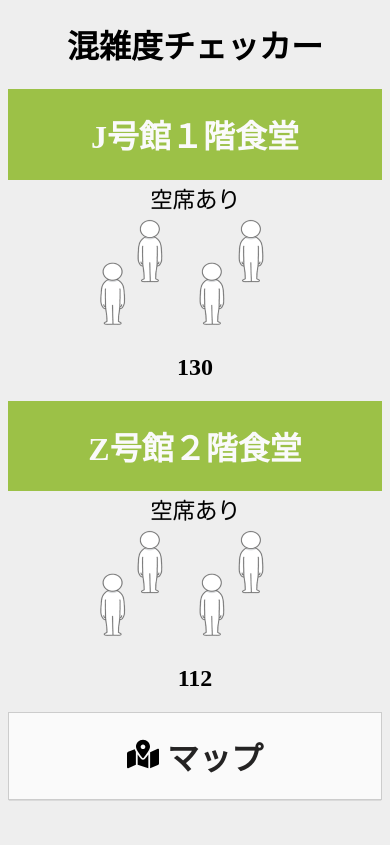
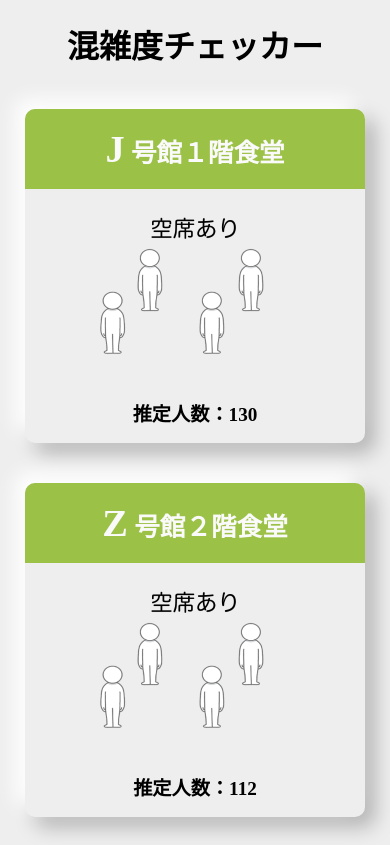
Before and after one commit to Tonoyama/cafe_page_nginx, a Flask app: page / in a window 390 px wide. Before the commit the page ends 801 px from the top, so only its background shows below. Run offline with Flask 2, Linux system fonts and the light colour scheme; some web fonts are replaced.

Commit message:
全画面表示の際、横並びになるように変更

```diff
--- a/myapp/static/css/style.css
+++ b/myapp/static/css/style.css
@@ -14,151 +14,82 @@ h1{
 
 @media screen and (min-width:769px){
   img{
+    padding: 20px;
     width: 600px;
     height: 300px;
   }
+  #j-people {
+    font-size: 120%;
   }
-
-@media screen and (max-width: 768px){
-  img{
-    width: 300px;
-    height: 150px;
+  #z-people {
+    font-size: 120%;
   }
-}
-
-
   #j-title {
     background-color: #9cc147;
     color: #fafafa;
     padding: 1px;
+    border-radius: 10px 10px 0px 0px;
   }
 
   #z-title {
     background-color: #9cc147;
     color: #fafafa;
     padding: 1px;
-}
-
-.map-icon {
-  width: 1em;
-  height: 1em;
-}
-
-details {
-  border: 1px solid #ccc;
-  box-shadow: 0px 1px 1px -1px rgba(0,0,0,0.5);
-}
-
-details[open] .details-content {
-  animation: fadeIn 0.5s ease;
-}
-
-@keyframes fadeIn {
-  0% {
-    opacity: 0;
-    transform: translateY(-10px);
-  }
-  100% {
-    opacity: 1;
-    transform: none;
+    border-radius: 10px 10px 0px 0px;
   }
 }
 
-details:not(:last-child) {
-  margin-bottom: 20px;
+@media screen and (max-width: 768px){
+  img{
+    padding: 20px;
+    width: 300px;
+    height: 150px;
+  }
+  #j-people {
+    font-size: 80%;
+  }
+  #z-people {
+    font-size: 80%;
+  }
+  #j-title {
+    background-color: #9cc147;
+    color: #fafafa;
+    font-size: 80%;
+    padding: 1px;
+    border-radius: 10px 10px 0px 0px;
   }
 
-details summary {
-  list-style: none;
-  cursor: pointer;
-  padding: 20px;
-  background: #fafafa;
-  color: #242323;
-  font-size: 2rem;
-  font-weight: bold;
+  #z-title {
+    background-color: #9cc147;
+    color: #fafafa;
+    font-size: 80%;
+    padding: 1px;
+    border-radius: 10px 10px 0px 0px;
+  }
 }
 
-details summary:hover {
-  background-color: #DCEDC8;
+.container-wrapper {
+  display: flex;
+  flex-wrap: wrap;
+  justify-content: center;
 }
 
-details summary::-webkit-details-marker {
-  display: none;
+#j-container {
+  margin: 20px;
+  border-radius: 10px;
+  box-shadow: -10px -10px 20px 0px rgba(255, 255, 255, 1), 10px 10px 20px 0px rgba(0, 0, 0, 0.25);
 }
 
-details div {
-  margin: 0;
-  padding: 20px;
-  background: #ffffff;
+#z-container {
+  margin: 20px;
+  border-radius: 10px;
+  box-shadow: -10px -10px 20px 0px rgba(255, 255, 255, 1), 10px 10px 20px 0px rgba(0, 0, 0, 0.25);
 }
 
-.modal-wrapper {
-  width: 100%;
-  height: 100%;
-  position: fixed;
-  top: 0;
-  left: 0;
-  background: rgba(0,0,0,0.5);
-  pointer-events: none;
-  opacity: 0;
-  transition: 0.25s ease-out;
+#j {
+  font-size:150%;
 }
 
-.show {
-  transform: scale(2.0, 2.0) translate(0px, 0px);
+#z {
+  font-size:150%;
 }
-.modal-wrapper.show {
-  opacity: 1;
-  pointer-events: all;
-}
-
-.modal-image {
-  position: absolute;
-  max-width: 100%;
-  max-height: 100%;
-  top: 50%;
-  left: 50%;
-  transform: translate(-50%, -60%);
-  object-fit: cover;
-  opacity: 0;
-  transition: 0.5s ease-out;
-}
-
-.modal-image.show {
-  opacity: 1;
-}
-
-.wrapper img {
-  width: 100%;
-  object-fit: contain;
-  cursor: pointer;
-}
-
-a.btn--orange {
-  display: inline-block;
-  text-decoration: none;
-  background: #9cc147;
-  color: #FFF;
-  font-size: xx-large;
-  line-height: 75px;
-  text-align: center;
-  overflow: hidden;
-}
-
-a.btn--orange:hover {
-  color: #fff;
-  background: #DCEDC8;
-}
-
-a.btn--shadow {
-  -webkit-box-shadow: 0px 1px 1px -1px rgba(0,0,0,0.5);
-  border: 1px solid #ccc;
-  box-shadow: 0px 1px 1px -1px rgba(0,0,0,0.5);
-}
-
-a.btn--circle {
-  margin-top: 50px;
-  width: 5em;
-  height: 2.3em;
-  padding: 0;
-}
--- a/myapp/static/js/script.js
+++ b/myapp/static/js/script.js
@@ -36,10 +36,13 @@ function getcurrdata() {
 
          if (j_merged_num < 60 && j_merged_num >= 0) {
              $("#j_merged_num").attr("src", "../static/images/empty.png");
+             $("#j-title").css("background-color","#9cc147");
          } else if (j_merged_num < 80 && j_merged_num >= 60) {
              $("#j_merged_num").attr("src", "../static/images/little_empty.png");
+             $("#j-title").css("background-color","#FFC107");
          } else if (j_merged_num < 1000 && j_merged_num >= 80) {
              $("#j_merged_num").attr("src", "../static/images/crowded.png");
+             $("#j-title").css("background-color","#f44336");
          } else {
              $("#j_merged_num").html("Sorry...No Content");
          }
@@ -48,12 +51,15 @@ function getcurrdata() {
 
          if (z_merged_num < 60 && z_merged_num >= 0) {
              $("#z_merged_num").attr("src", "../static/images/empty.png");
+             $("#z-title").css("background-color","#9cc147");
          } else if (z_merged_num < 80 && z_merged_num >= 60) {
              $("#z_merged_num").attr("src", "../static/images/little_empty.png");
+             $("#z-title").css("background-color","#FFC107");
          } else if (z_merged_num < 1000 && z_merged_num >= 80) {
              $("#z_merged_num").attr("src", "../static/images/crowded.png");
          } else {
              $("#z_merged_num").html("Sorry...No Content");
+             $("#z-title").css("background-color","#f44336");
          }
 
          $("#h2_z_merged_num").html("推定人数：" + z_merged_num);
--- a/myapp/templates/index.html
+++ b/myapp/templates/index.html
@@ -12,48 +12,38 @@
     <div>
         <h1>混雑度チェッカー</h1>
     </div>
+
+    <div class="container-wrapper">
+        <div id="j-container">
             <div id="j-title">
-        <h1>J号館１階食堂</h1>
+                <h1><span id="j">J</span> 号館１階食堂</h1>
             </div>
             <div>
                 <img id="j_merged_num" src="../static/images/empty.png">
             </div>
-    <div>
+            <div id="j-people">
                 {% if people %}
-            <h2 class="text-muted" id="h2_j_merged_num">{{people.j_merged_num}}</h2>
+                    <h2 class="text-muted" id="h2_j_merged_num">推定人数：{{people.j_merged_num}}</h2>
                 {% endif %}
+            </div>
         </div>
 
         <!--Z号館側-->
+        <div id="z-container">
             <div id="z-title">
-        <h1>Z号館２階食堂</h1>
+                <h1><span id="z">Z</span> 号館２階食堂</h1>
             </div>
             <div>
                 <img id="z_merged_num" src="../static/images/empty.png">
             </div>
-    <div>
+            <div id="z-people">
                 {% if people %}
-            <h2 class="text-muted" id="h2_z_merged_num">{{people.z_merged_num}}</h2>
+                    <h2 class="text-muted" id="h2_z_merged_num">推定人数：{{people.z_merged_num}}</h2>
                 {% endif %}
             </div>
-    <div class="details-content">
-        <details>
-            <summary><img src="/static/icons/map-marked-alt-solid.svg" class="map-icon"> マップ</summary>
-            <div>
-                <h2>食堂の位置</h2>
-                <div class="modal-wrapper">
-                    <img src="" class="modal-image">
+        </div>
     </div>
 
-               <div class="wrapper">
-                    <img src="/static/images/map.png" class="image" data-src="/static/images/map.png" loading="auto">
-                    <p>画像をクリックして拡大</p>
-               </div>
-               <h2>建物の詳細</h2>
-               <a href="https://www.osakac.ac.jp/institution/campus/neyagawa/" target="_blank" rel="noopener noreferrer">寝屋川キャンパス</a>
-            </div>
-        </details>
-    </div>
 </body>
 <script>
     setInterval(function () {
```
Lines whose indentation alone changed are shown as unchanged.
